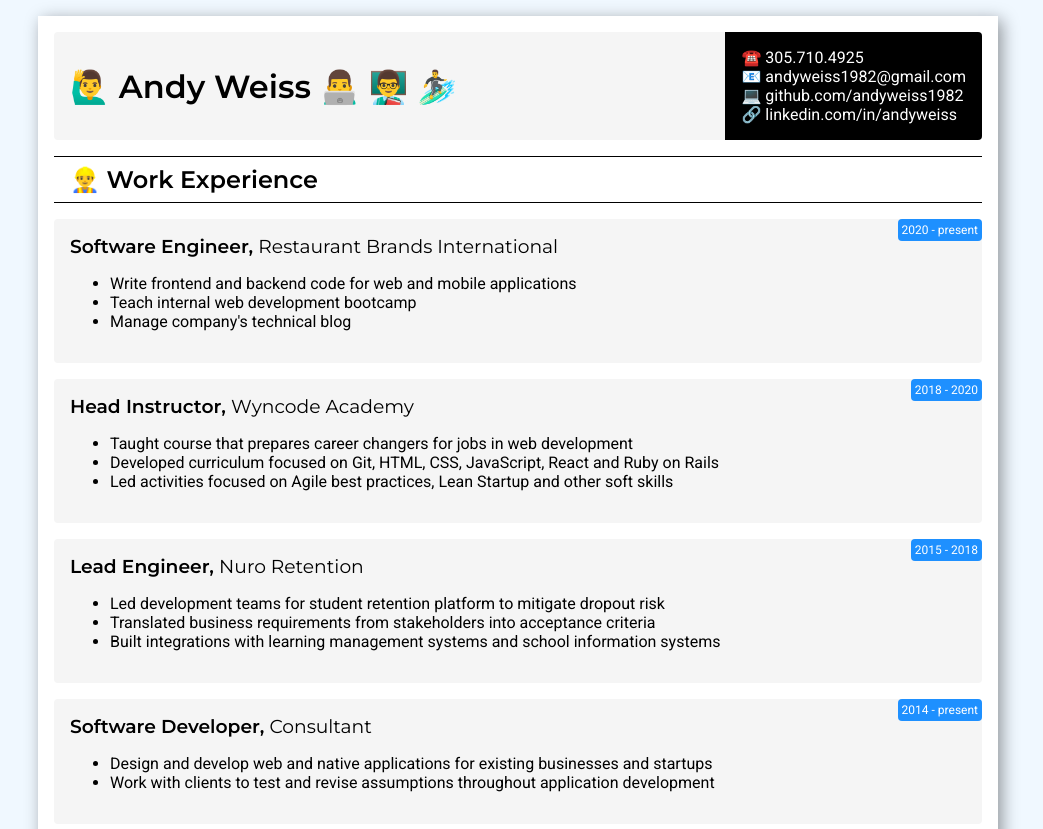
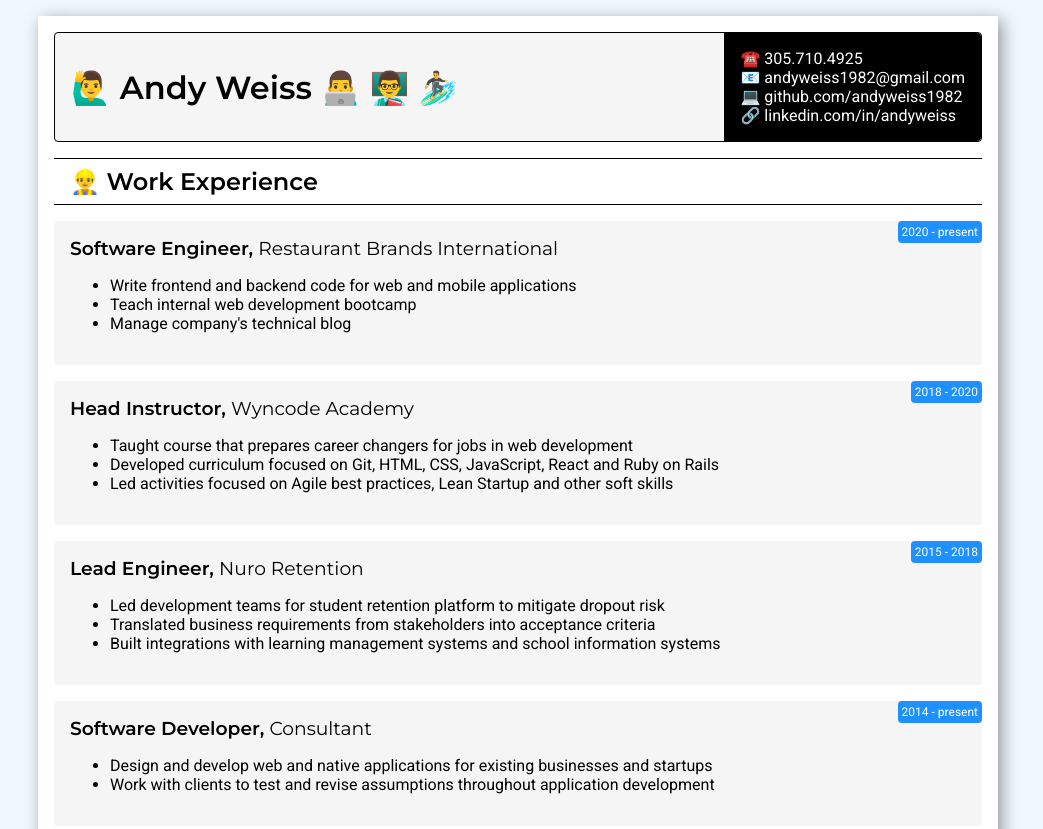
Before and after one commit to techniJANE/resume_template, a plain HTML site: page index.html in a window 1280 px wide. Shown: the top 829 px of the page, without its empty margins (122-1165 px from the left). Drawn offline with Linux system fonts and the light colour scheme.

Commit message:
sticky header

```diff
--- a/styles.css
+++ b/styles.css
@@ -22,6 +22,15 @@ header {
   align-items: center;
   background-color: whitesmoke;
   border-radius: 0.25rem;
+  position: sticky;
+  top: 0;
+  z-index: 2;
+  border: 1px groove black;
+  transition: transform 0.3s;
+}
+
+header:hover {
+  transform: scale(1.04);
 }
 
 header ul {
```
